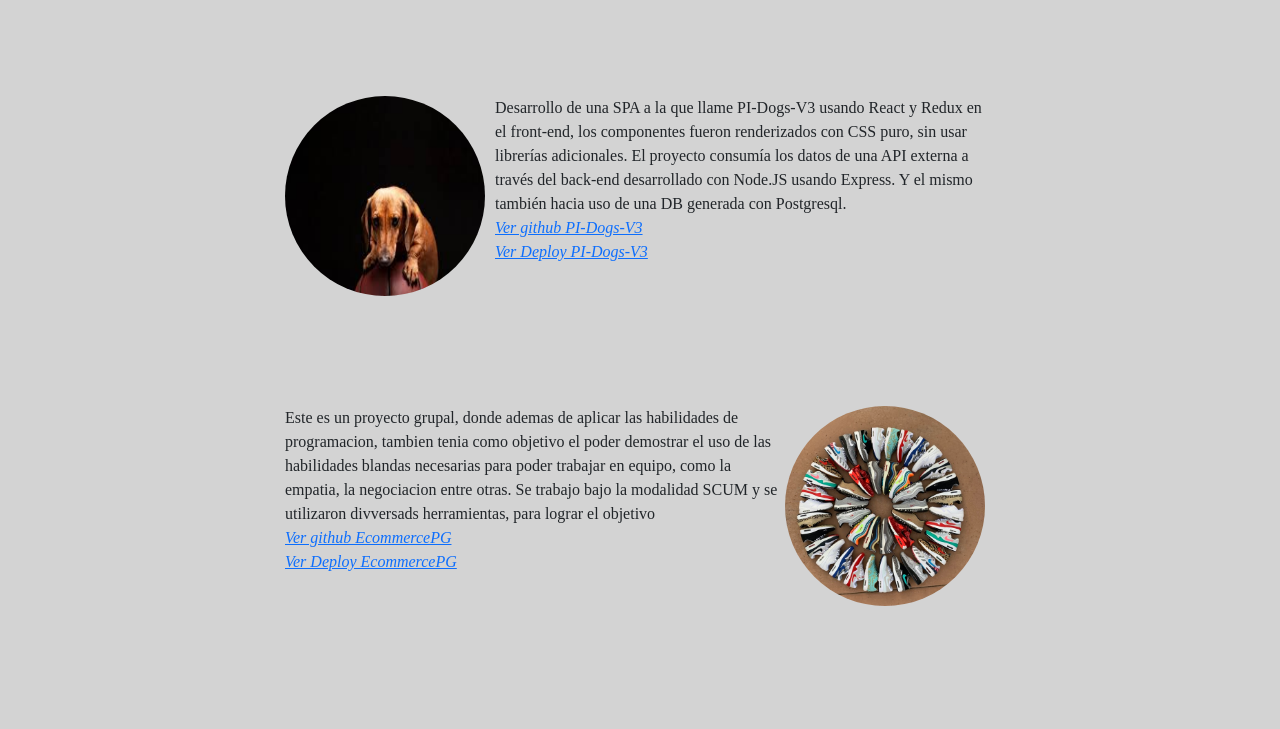
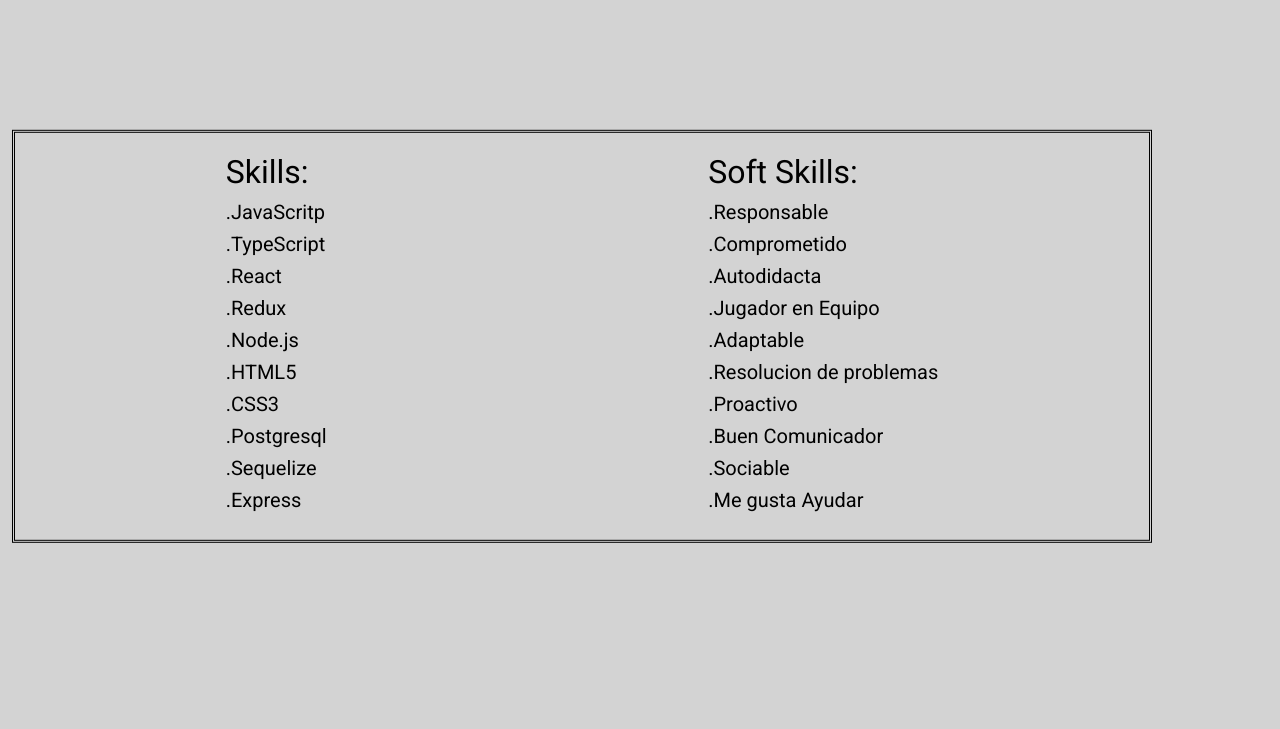
Before and after one commit to FernandoRuizParietti/Personal-Portfolio, a plain HTML site: page index.html in a window 1280 px wide. Shown: the part 880-1609 px from the top of the page. Drawn offline with nearby package versions, Linux system fonts and the light colour scheme.

Commit message:
Mejoras Skills

```diff
--- a/index.html
+++ b/index.html
@@ -43,6 +43,9 @@
               <li class="nav-item">
                 <a class="nav-link active" aria-current="page" href="#contact">Contacto</a>
               </li>
+              <li class="nav-item">
+                <a class="nav-link active" aria-current="page" href="#skills">Skills</a>
+              </li>
               </ul>
             </div>
         </div>
@@ -66,6 +69,36 @@
           </h5>
           <br/>
           <h5>Practico la escucha empática, soy sociable y muy familiero.</h5>
+      </div>
+      <div  class ="bghome"></div>
+      <div id="skills" class ="bg-skills container">
+        <div  class = "skills">
+          <h2>Skills:</h2>
+          <h5>.JavaScritp</h5>
+          <h5>.TypeScript</h5>
+          <h5>.React</h5>
+          <h5>.Redux</h5>
+          <h5>.Node.js</h5>
+          <h5>.HTML5</h5>
+          <h5>.CSS3</h5>
+          <h5>.Postgresql</h5>
+          <h5>.Sequelize</h5>
+          <h5>.Express</h5>
+        </div>
+        <div class = "skills-soft">
+          <h2>Soft Skills:</h2>
+          <h5>.Responsable</h5>
+          <h5>.Comprometido</h5>
+          <h5>.Autodidacta</h5>
+          <h5>.Jugador en Equipo</h5>
+          <h5>.Adaptable</h5>
+          <h5>.Resolucion de problemas</h5>
+          <h5>.Proactivo</h5>
+          <h5>.Buen Comunicador</h5>
+          <h5>.Sociable</h5>
+          <h5>.Me gusta Ayudar</h5>
+        </div>
+
       </div>
       <section id = "Projects" class= "container custom-section" >
         <div claass ="row" data-aos="flip-down"
--- a/styles.css
+++ b/styles.css
@@ -107,6 +107,35 @@ footer {
     margin-left: 20px;
 }
 
+.bg-skills {
+    color: var(--main-color);
+    font-weight:normal;
+    border-style: double;
+    border-color: black;
+    position:relative ;
+    top: 10%;
+    left: 40%;
+    transform: translate(-50%, -50%);
+    width: 90%;
+    padding: 20px;
+    /* text-align: center; */
+    font-family: 'Roboto', sans-serif;
+    display: flex;
+    justify-content: space-around;
+
+
+}
+.skills{
+    display: flex;
+    flex-direction: column;
+}
+
+.soft-skills{
+    display: flex;
+    flex-direction: column;
+
+}
+
 .home{
     background-image: url("./images/fondo4.jpg") ;
 }
```
